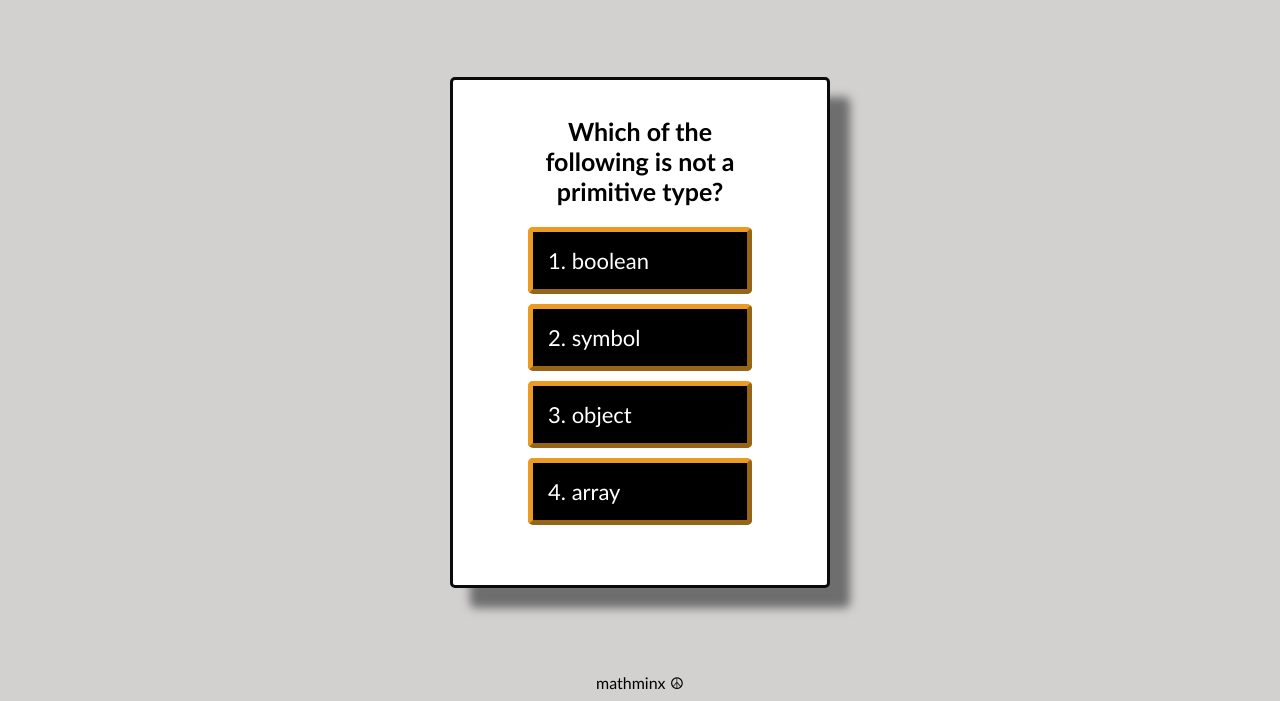
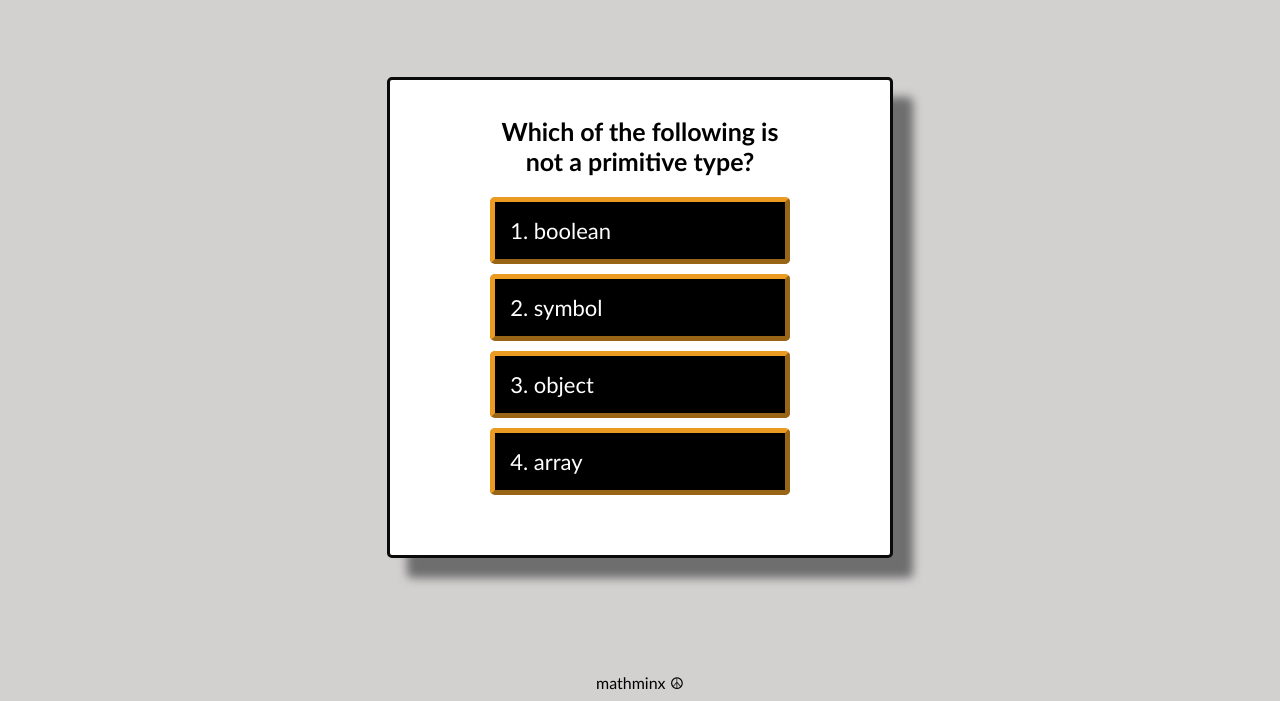
Before and after one commit to mathminx/JavaScript-Quiz, a plain HTML site: page index.html in a window 1280 px wide. Both pictures are taken after a click on the button "Start Quiz". Shown: the part 110-811 px from the top of the page. Drawn offline with Linux system fonts and the light colour scheme.

Commit message:
added questions

```diff
--- a/Assets/script.js
+++ b/Assets/script.js
@@ -6,9 +6,24 @@ var quizQuestions = [
   correct: "4. array"
   },
   {
-    questionText: "what will the following operator return? 15 % 2",
+    questionText: "What will the following operator return? 15 % 2",
     answers: ["1. 0.3", "2. 7.5", "3. 1", "4. an error message"],
     correct: "3. 1"
+  },
+  {
+    questionText: "Which of these is not a valid string method?",
+    answers: ["1. slice()", "2. truncate()", "3. charAt()", "4. match()"],
+    correct: "2. truncate()"
+  },
+  {
+    questionText: "Which of the following will return a random number between 0 and 100?",
+    answers: ["1. math.floor(Math.random(*100))", "2. math.floor(Math.random()*101)", "3. math.floor(Math.random()+100)", "4. math.floor(Math.random()*100)"],
+    correct: "2. math.floor(Math.random()*101)"
+  },
+  {
+    questionText: "What will the array 'var desserts = ['cake', 'ice cream', 'pie', 'profiteroles']' look like after execution of 'desserts.unshift('butter tart')'?",
+    answers: ["1. ['butter tart', 'cake', 'ice cream', 'pie', 'profiteroles']", "2. ['butter tart', 'ice cream', 'pie', 'profiteroles']", "3. ['cake', 'ice cream', 'pie', 'profiteroles', 'butter tart']", "4. ['ice cream', 'pie', 'profiteroles', 'butter tart']"],
+    correct: "1. ['butter tart', 'cake', 'ice cream', 'pie', 'profiteroles']"
   }
 ]
 
--- a/Assets/style.css
+++ b/Assets/style.css
@@ -49,7 +49,7 @@ h1{
 #question-card {
   grid-column-start: 2;
   display: none;
-  width: 30%;
+  max-width: 40%;
   flex-direction: column;
   flex-wrap: wrap;
   align-content: center;
```
